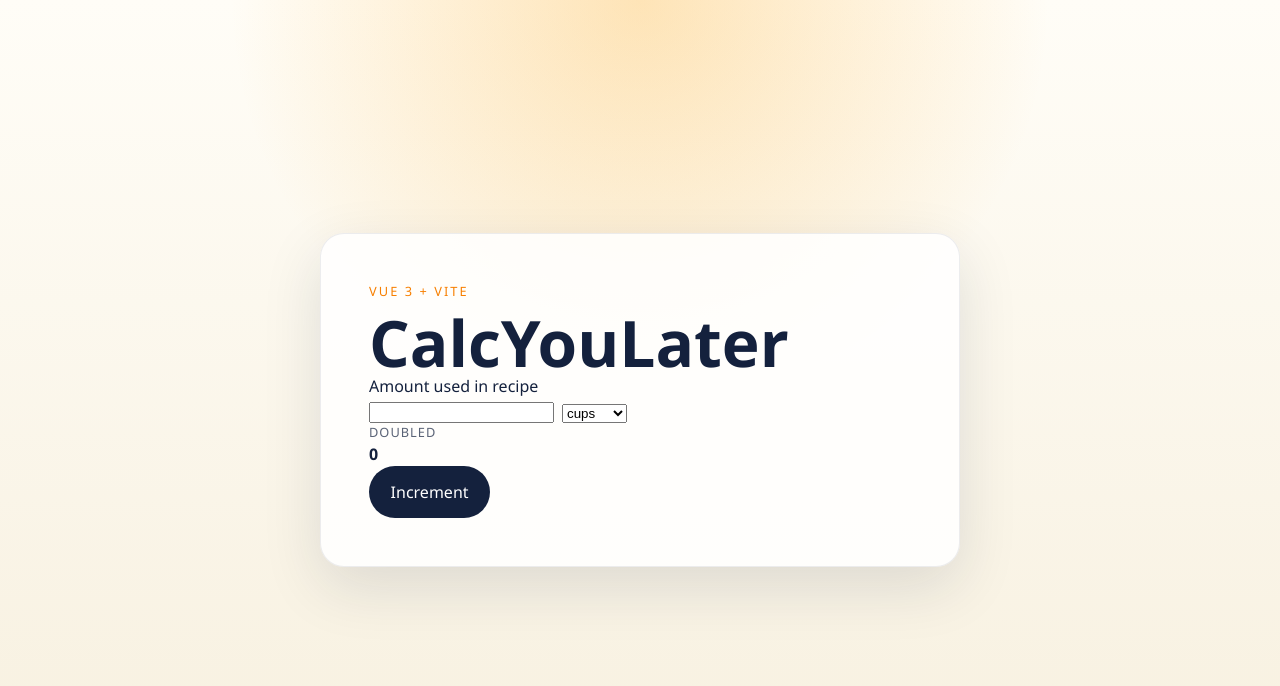
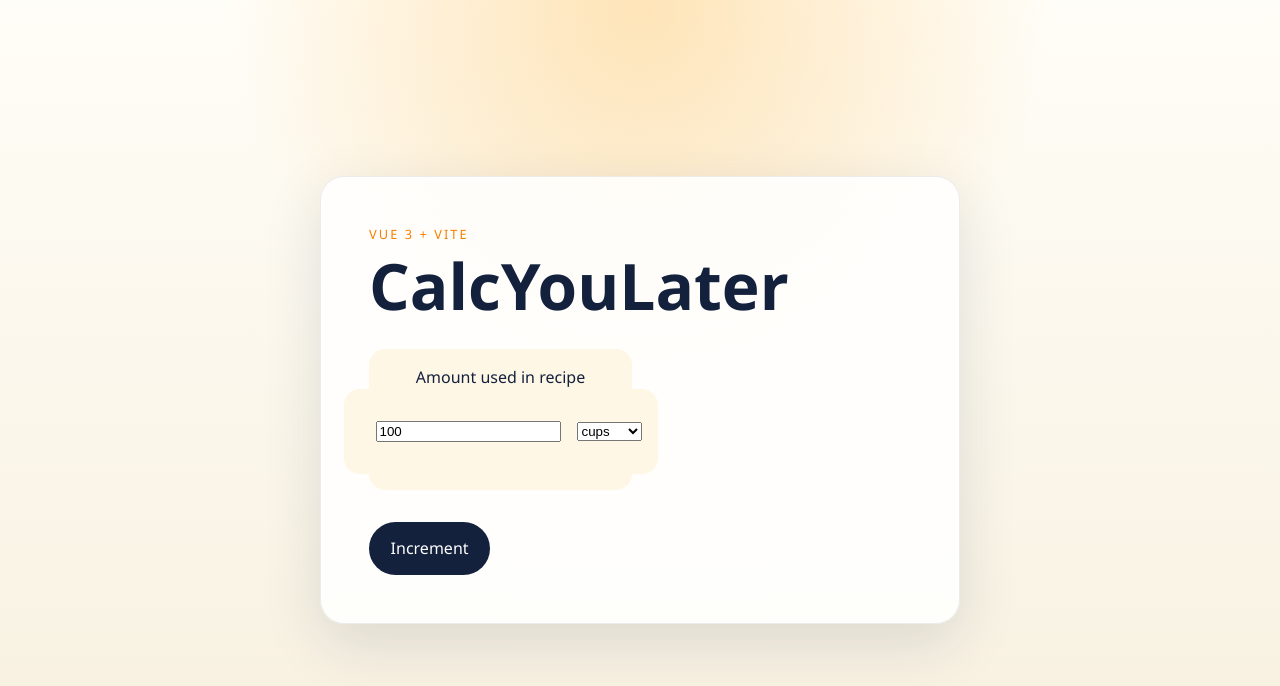
Before and after one commit to mjleonides/kalcyoulater, a Vue app: page / in a window 1280 px wide. Shown: the top 686 px of the page. Built offline with nearby package versions, Linux system fonts and the light colour scheme.

Commit message:
Add input components

```diff
--- a/src/App.vue
+++ b/src/App.vue
@@ -3,7 +3,7 @@
     <section class="hero">
       <p class="eyebrow">Vue 3 + Vite</p>
       <h1>CalcYouLater</h1>
-      <form id="input-form" class="input-form">
+      <form id="input-form" class="input-form stats">
         <!-- Amount used in recipe -->
         <InputNumberUnit
           label="Amount used in recipe"
@@ -11,10 +11,6 @@
         />
 
         <!-- Nutrition label serving size -->
-        <div>
-          <span class="label">Doubled</span>
-          <strong>{{ doubledCount }}</strong>
-        </div>
 
         <!-- Equivalent metric weight -->
 
--- a/src/components/InputNumber.vue
+++ b/src/components/InputNumber.vue
@@ -22,7 +22,7 @@ const emit = defineEmits(["update:modelValue"]);
 
 const value = computed({
   get() {
-    props.modelValue;
+    return props.modelValue;
   },
   set(newValue) {
     emit("update:modelValue", newValue);
--- a/src/components/InputNumberUnit.vue
+++ b/src/components/InputNumberUnit.vue
@@ -1,11 +1,17 @@
 <template>
   <div class="input-number-unit">
-    <InputNumber :label="label" :model-value="value" />
-    <select>
-      <option value="cups">cups</option>
-      <option value="g">grams</option>
-      <option value="oz">ounces</option>
-    </select>
+    <label v-if="!hideLabel">{{ label }}</label>
+    <div class="field">
+      <InputNumber :label="label" :model-value="value" hide-label />
+      <select>
+        <option value="cups">cups</option>
+        <option value="oz">ounces</option>
+        <option value="tbsp">tbsps</option>
+        <option value="tsp">tsp</option>
+        <option value="g">grams</option>
+        <option value="ml">ml</option>
+      </select>
+    </div>
   </div>
 </template>
 
@@ -27,7 +33,7 @@ const emit = defineEmits(["update:modelValue"]);
 
 const value = computed({
   get() {
-    props.modelValue;
+    return props.modelValue;
   },
   set(newValue) {
     emit("update:modelValue", newValue);
@@ -38,7 +44,13 @@ const value = computed({
 <style scoped>
 .input-number-unit {
   display: flex;
-  gap: 0.5rem;
-  align-items: flex-end;
+  flex-direction: column;
+  align-items: center;
+}
+
+.field {
+  display: flex;
+  flex-direction: row;
+  align-items: center;
 }
 </style>
```
